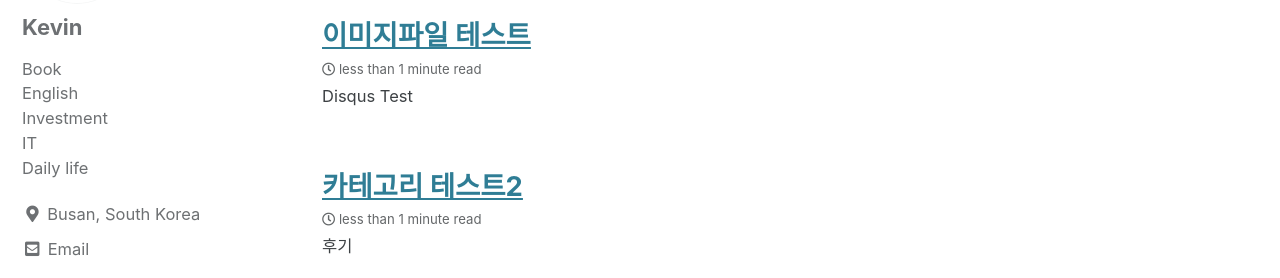
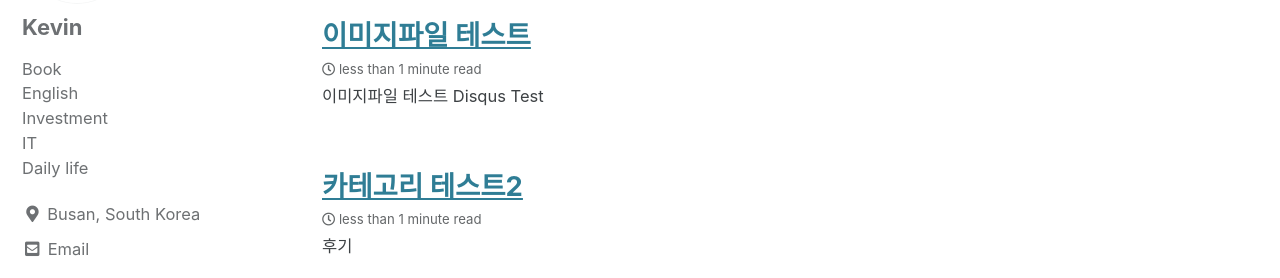
Before and after one commit to letsgokevin/readyfornewnormal.github.io, a Jekyll site: the page built from index.html, in a window 1280 px wide and 928 px high. Shown: the part 232-510 px from the top of the window. Built offline with Jekyll 4.4.1, drawn with Linux system fonts in a browser that asks for light colours; cached includes are drawn as plain includes; some web fonts are replaced; the list of posts is cut into pages by our own code.

Commit message:
Update 2021-07-07-Disqus.md

```diff
--- a/_posts/2021-07-07-Disqus.md
+++ b/_posts/2021-07-07-Disqus.md
@@ -6,6 +6,7 @@ tags: [Github, Github.io]
 comments: true
 ---
 
+이미지파일 테스트<br/><br/>
 # Disqus Test
 ![newnormal](https://user-images.githubusercontent.com/86281619/126057993-c572e09b-babb-49e4-b800-07c58d02b423.PNG){: width="400" height="300"}{: .align-center}
 
@@ -13,7 +14,8 @@ comments: true
 
 ## Disqus Test
 
-문자 박스 테스트{: .notice}
+문자 박스 테스트
+{: .notice}
 
 ### Disqus Test
 
```
